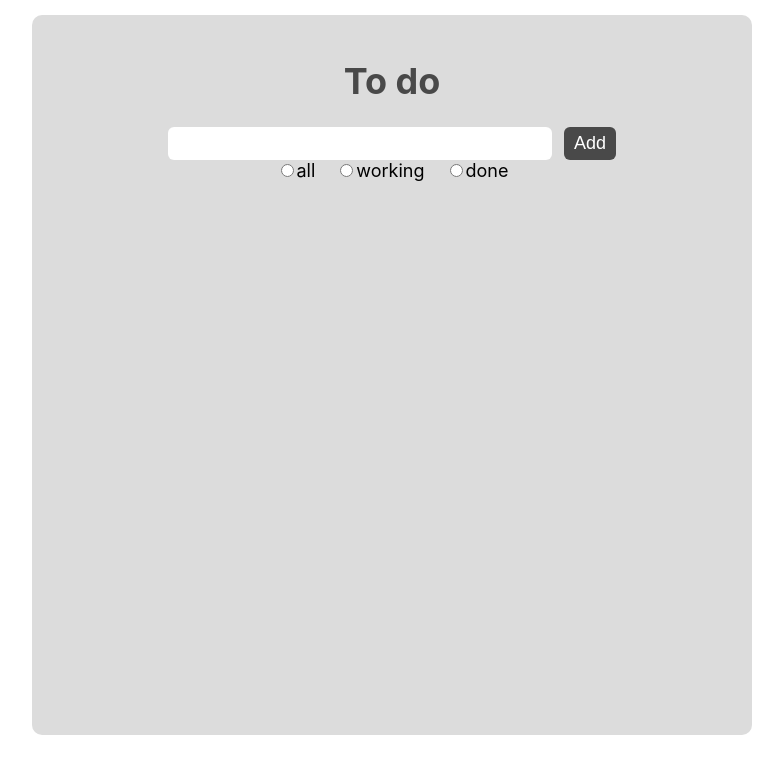
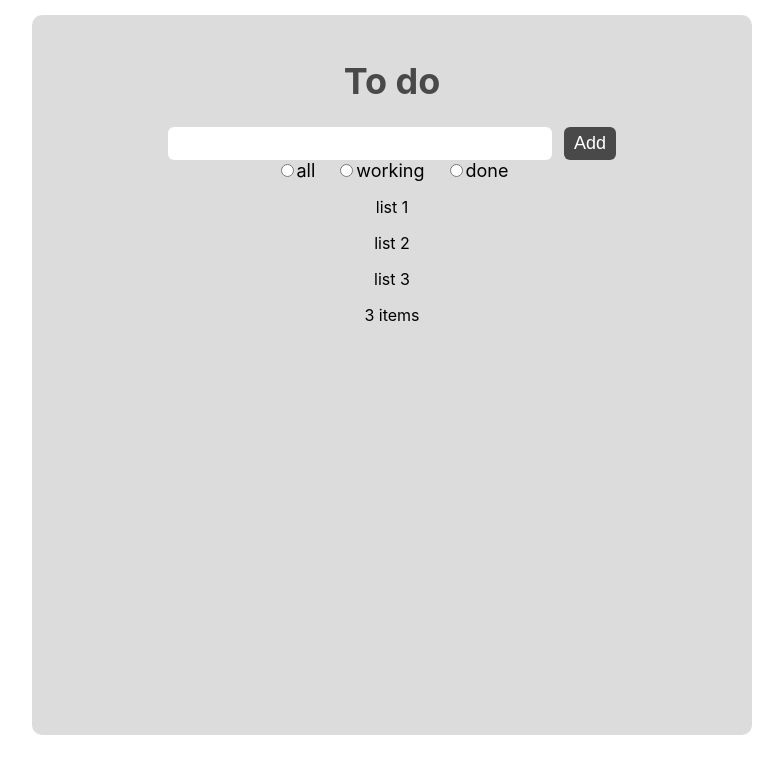
Before and after one commit to Le0tk0k/React-Todo, a React (Create React App) app: page / in a window 1280 px wide. Shown: the top 774 px of the page, without its empty margins (248-1031 px from the left). Built offline with nearby package versions, Linux system fonts and the light colour scheme.

Commit message:
とりあえずlistitemを表示させる

```diff
--- a/src/components/List.js
+++ b/src/components/List.js
@@ -1,4 +1,4 @@
-import React from "react";
+import React, {useState} from "react";
 import ListItem from "./ListItem";
 import Form from "./Form";
 
@@ -10,6 +10,12 @@ const radioStyle = {
 const menu = ['all', 'working', 'done']
 
 const List = () => {
+    const [items, setItems] = useState([
+        { id: 1, text: 'list 1', done: false },
+        { id: 2, text: 'list 2', done: false },
+        { id: 3, text: 'list 3', done: false },
+    ])
+
     return (
         <div>
             <Form />
@@ -20,7 +26,7 @@ const List = () => {
                 </label>
                 ))
             }
-            <ListItem />
+            <ListItem items={items} />
         </div>
     )
 }
--- a/src/components/ListItem.js
+++ b/src/components/ListItem.js
@@ -1,8 +1,14 @@
 import React from 'react';
 
-const ListItem = () => {
+const ListItem = (props) => {
     return (
         <div>
+            {
+                props.items.map((item) => (
+                    <p>{item.text}</p>
+                ))
+            }
+            <p>{props.items.length} items</p>
         </div>
     )
 }
```
